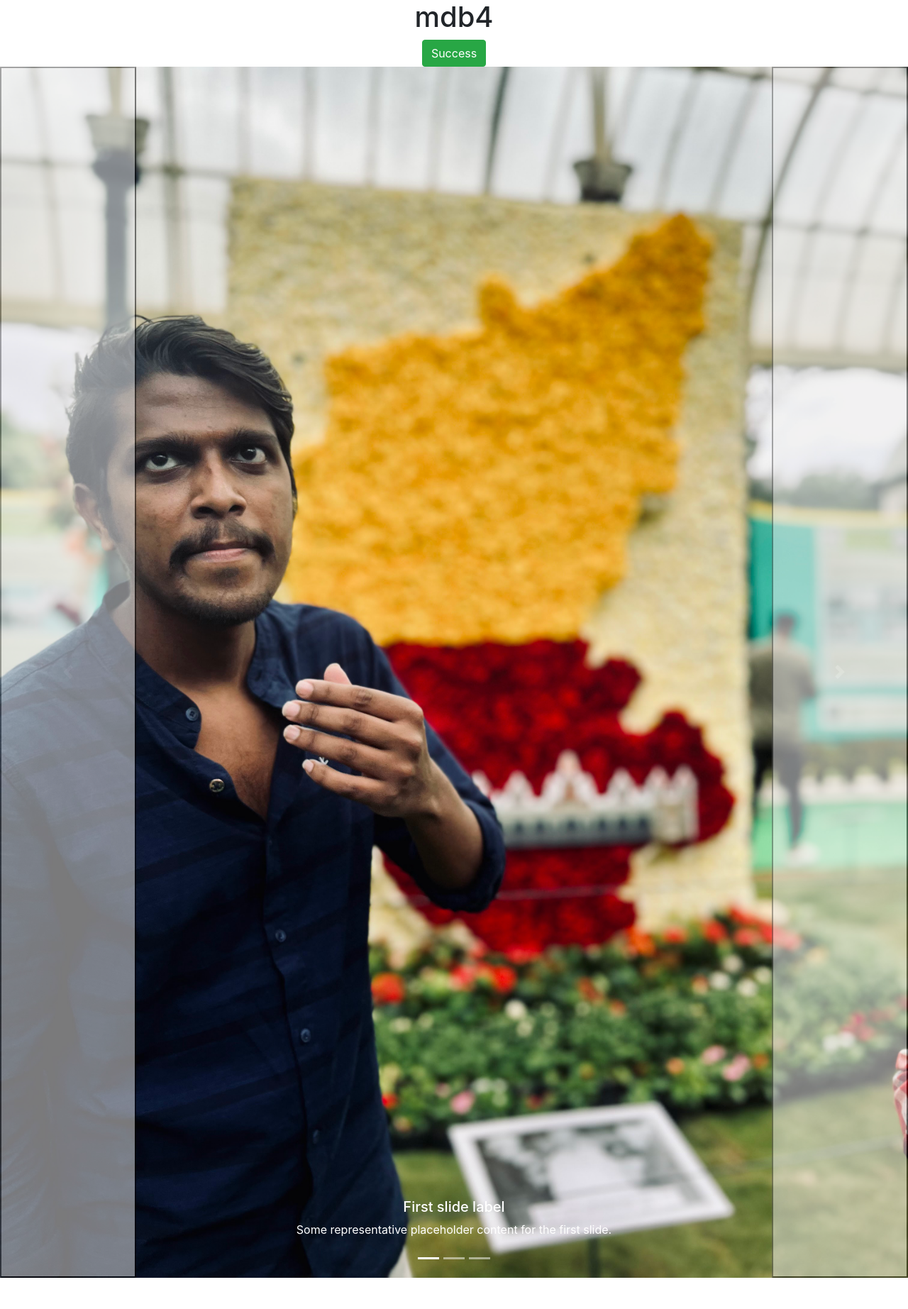
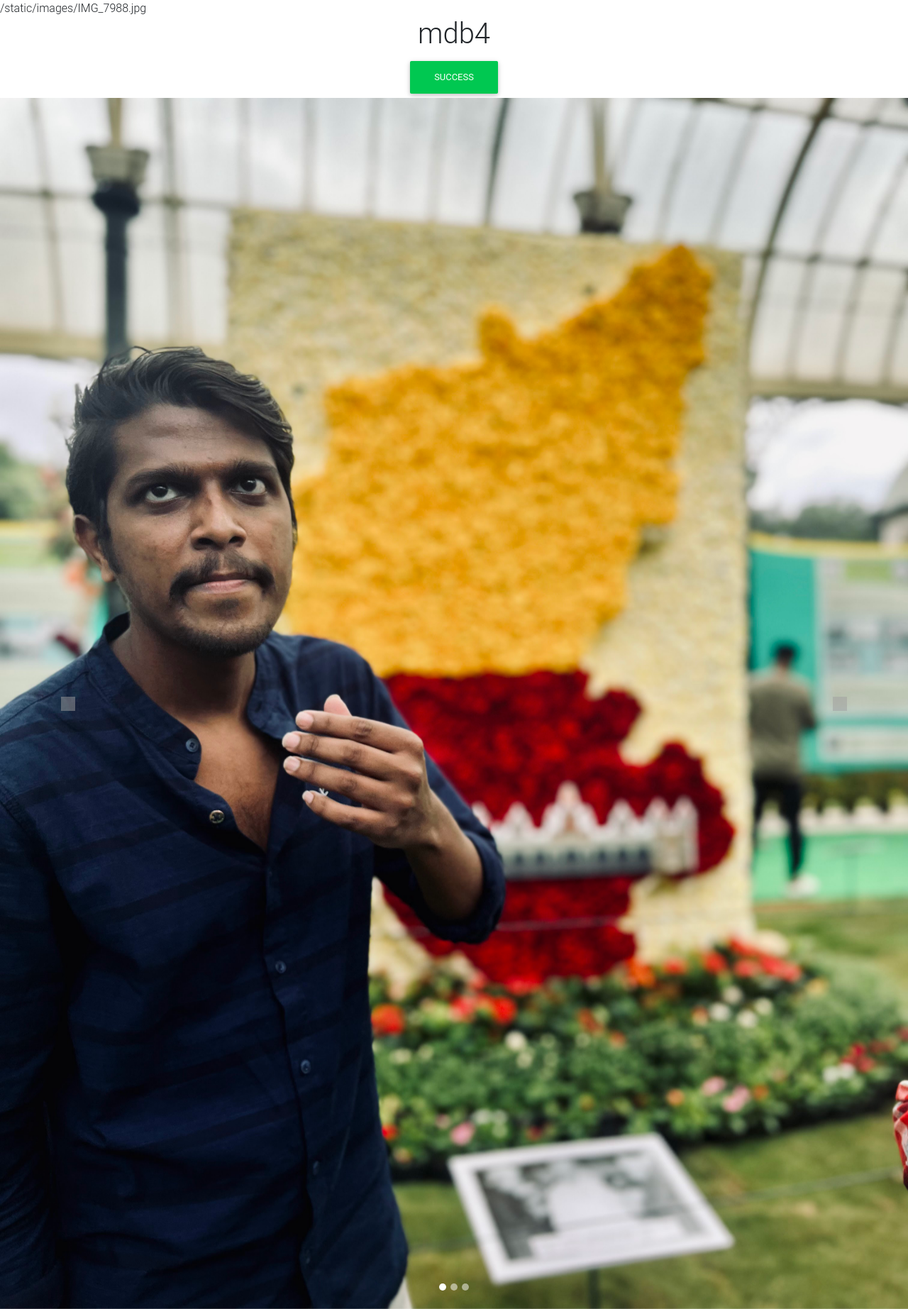
Before and after one commit to Shashivardhan3/mdb4, a Django app: page /mdb4/ in a window 1280 px wide. Shown: the whole page at 71% size. Before the commit the page ends 1801 px from the top, so only its background shows below. Run offline with Django 4.2, Linux system fonts and the light colour scheme; some libraries are stand-ins or nearby versions; grey boxes are pictures that could not be loaded.

Commit message:
first commit

```diff
--- a/templates/mdb4.html
+++ b/templates/mdb4.html
@@ -6,51 +6,57 @@
     <meta name="viewport" content="width=device-width, initial-scale=1.0">
     <title>Document</title>
     <link rel="stylesheet" href="{% static   'css/bootstrap.css'  %}">
-    <!-- <link rel="stylesheet" href="{% static   'css/mdb.css'  %}"> -->
+    <link rel="stylesheet" href="{% static   'css/mdb.css'  %}">
+    {% static 'images/IMG_7988.jpg' %}
 </head>
 <body>
     <center>
         <h1>mdb4</h1>
         <button type="button" class="btn btn-success">Success</button>
 
-        <div id="carouselExampleCaptions" class="carousel slide" data-ride="carousel">
+        <!--Carousel Wrapper-->
+<div id="carousel-example-1z" class="carousel slide carousel-fade" data-ride="carousel">
+    <!--Indicators-->
     <ol class="carousel-indicators">
-              <li data-target="#carouselExampleCaptions" data-slide-to="0" class="active"></li>
-              <li data-target="#carouselExampleCaptions" data-slide-to="1"></li>
-              <li data-target="#carouselExampleCaptions" data-slide-to="2"></li>
+      <li data-target="#carousel-example-1z" data-slide-to="0" class="active"></li>
+      <li data-target="#carousel-example-1z" data-slide-to="1"></li>
+      <li data-target="#carousel-example-1z" data-slide-to="2"></li>
     </ol>
-            <div class="carousel-inner">
+    <!--/.Indicators-->
+    <!--Slides-->
+    <div class="carousel-inner" role="listbox">
+      <!--First slide-->
       <div class="carousel-item active">
-                <img src="{% static 'images/IMG_7988.jpg' %}" class="d-block w-100" alt="...">
-                <div class="carousel-caption d-none d-md-block">
-                  <h5>First slide label</h5>
-                  <p>Some representative placeholder content for the first slide.</p>
+        <img class="d-block w-100" src="{% static 'images/IMG_7988.jpg' %}"
+          alt="First slide">
       </div>
+      <!--/First slide-->
+      <!--Second slide-->
+      <div class="carousel-item">
+        <img class="d-block w-100" src="{% static 'images/IMG_7986.jpg' %}"
+          alt="Second slide">
       </div>
+      <!--/Second slide-->
+      <!--Third slide-->
       <div class="carousel-item">
-                <img src="{% static 'images/IMG_7986.jpg' %}" class="d-block w-100" alt="...">
-                <div class="carousel-caption d-none d-md-block">
-                  <h5>Second slide label</h5>
-                  <p>Some representative placeholder content for the second slide.</p>
+        <img class="d-block w-100" src="{% static 'images/IMG_7971.jpg' %}"
+          alt="Third slide">
       </div>
+      <!--/Third slide-->
     </div>
-              <div class="carousel-item">
-                <img src="{% static 'images/IMG_7971.jpg' %}" class="d-block w-100" alt="...">
-                <div class="carousel-caption d-none d-md-block">
-                  <h5>Third slide label</h5>
-                  <p>Some representative placeholder content for the third slide.</p>
-                </div>
-              </div>
-            </div>
-            <button class="carousel-control-prev" type="button" data-target="#carouselExampleCaptions" data-slide="prev">
+    <!--/.Slides-->
+    <!--Controls-->
+    <a class="carousel-control-prev" href="#carousel-example-1z" role="button" data-slide="prev">
       <span class="carousel-control-prev-icon" aria-hidden="true"></span>
       <span class="sr-only">Previous</span>
-            </button>
-            <button class="carousel-control-next" type="button" data-target="#carouselExampleCaptions" data-slide="next">
+    </a>
+    <a class="carousel-control-next" href="#carousel-example-1z" role="button" data-slide="next">
       <span class="carousel-control-next-icon" aria-hidden="true"></span>
       <span class="sr-only">Next</span>
-            </button>
+    </a>
+    <!--/.Controls-->
   </div>
+  <!--/.Carousel Wrapper-->
     </center>
 
 
```
Lines whose indentation alone changed are shown as unchanged.
